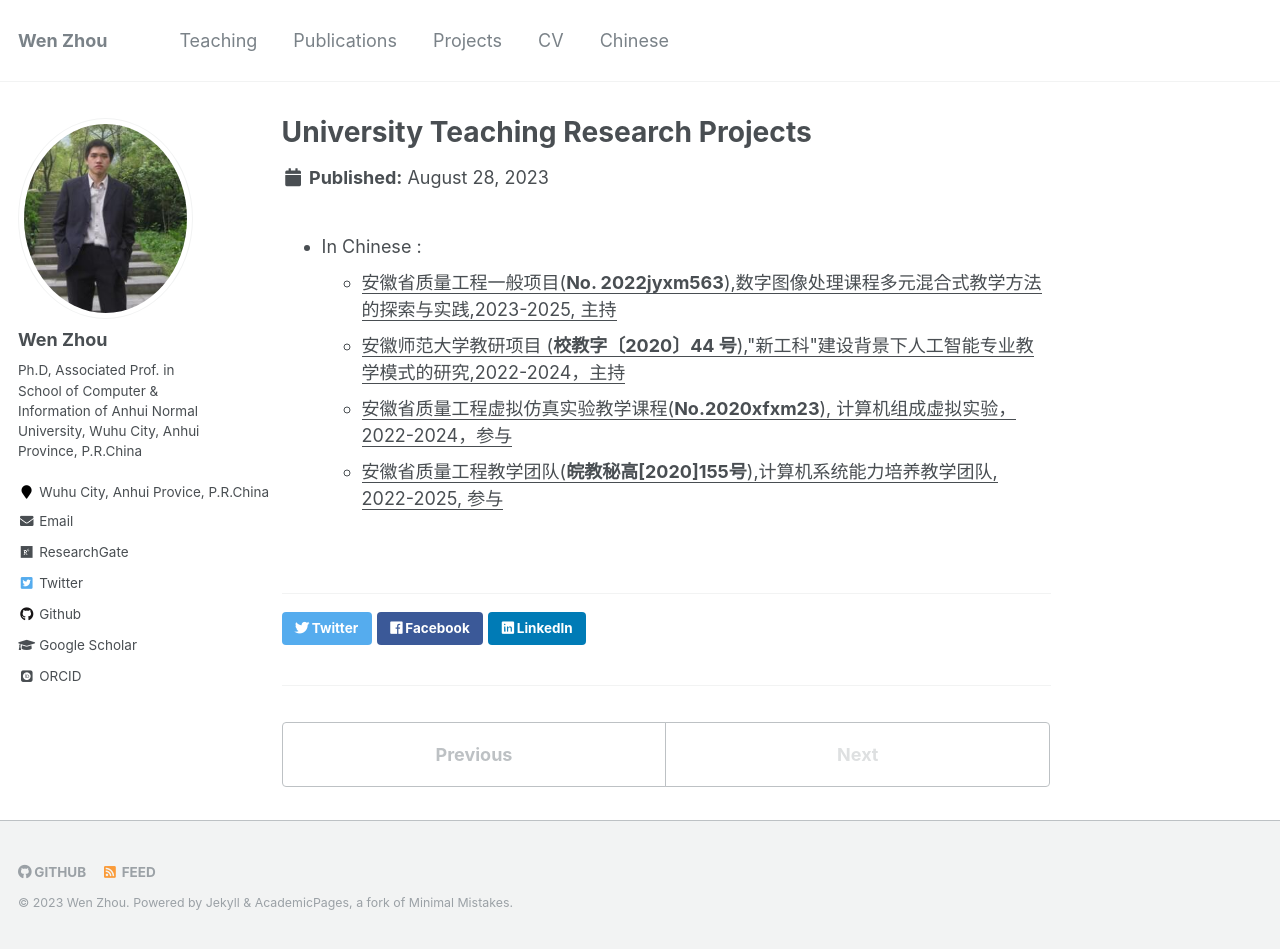
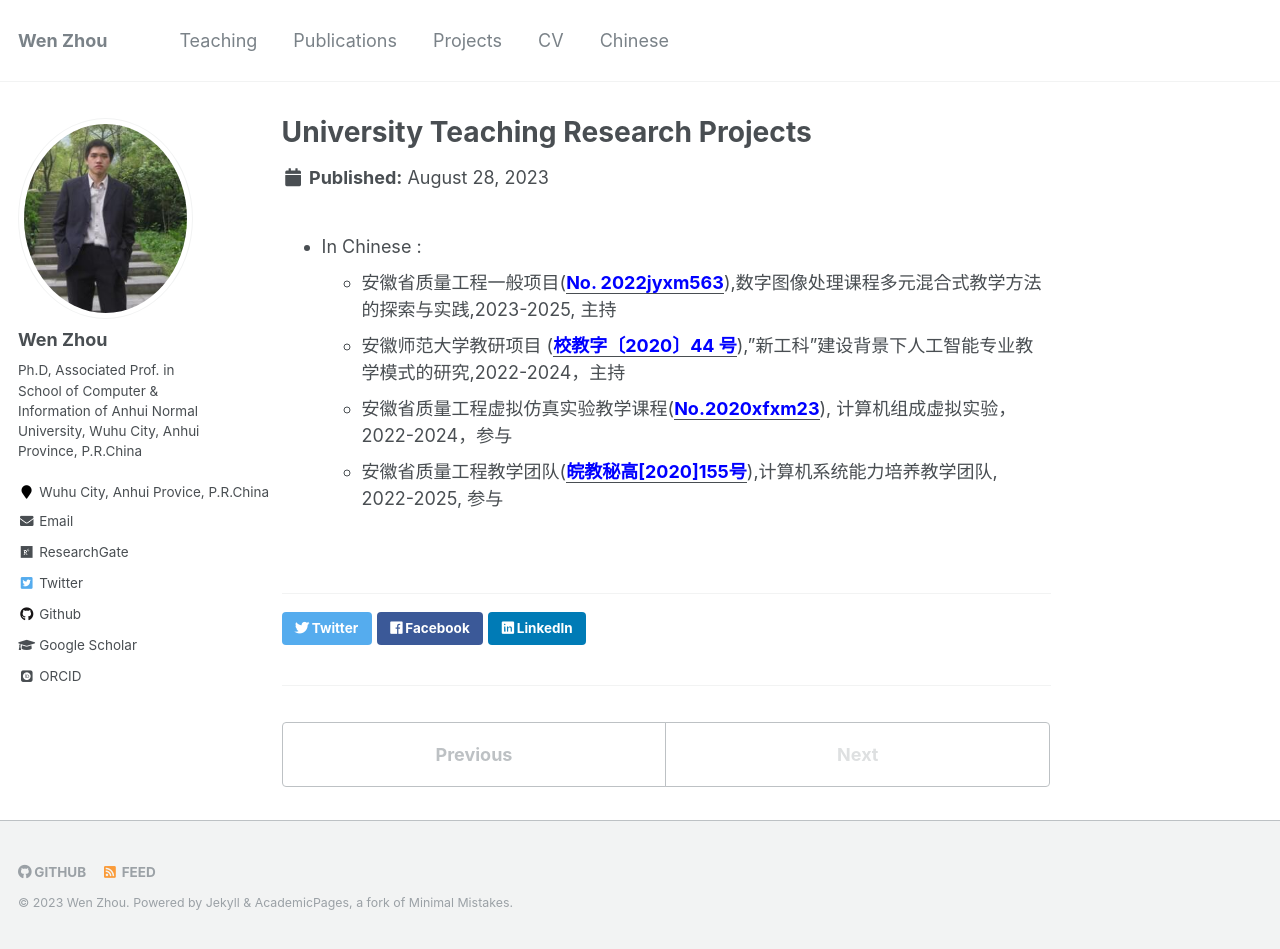
Before and after one commit to zhouwen327/zhouwen327.github.io, a Jekyll site: the page built from _projects/project02.md, in a window 1280 px wide and 949 px high. Built offline with Jekyll 4.4.1, drawn with Linux system fonts in a browser that asks for light colours; some web fonts are replaced.

Commit message:
Update project02.md

```diff
--- a/_projects/project02.md
+++ b/_projects/project02.md
@@ -7,7 +7,7 @@ output: false
 date: August 28th 2023
 ---
 + In Chinese :
-  + <u>安徽省质量工程一般项目(<b>No. 2022jyxm563</b>),数字图像处理课程多元混合式教学方法的探索与实践,2023-2025, 主持</u>
-  + <u>安徽师范大学教研项目 (<b>校教字〔2020〕44 号</b>),"新工科"建设背景下人工智能专业教学模式的研究,2022-2024，主持</u>
-  + <u>安徽省质量工程虚拟仿真实验教学课程(<b>No.2020xfxm23</b>), 计算机组成虚拟实验，2022-2024，参与</u>
-  + <u>安徽省质量工程教学团队(<b>皖教秘高[2020]155号</b>),计算机系统能力培养教学团队, 2022-2025, 参与</u>
+  + 安徽省质量工程一般项目(<font color='blue'><u><b>No. 2022jyxm563</b></u></font>),数字图像处理课程多元混合式教学方法的探索与实践,2023-2025, 主持
+  + 安徽师范大学教研项目 (<font color='blue'><u><b>校教字〔2020〕44 号</b></u></font>),"新工科"建设背景下人工智能专业教学模式的研究,2022-2024，主持
+  + 安徽省质量工程虚拟仿真实验教学课程(<font color='blue'><u><b>No.2020xfxm23</b></u></font>), 计算机组成虚拟实验，2022-2024，参与
+  + 安徽省质量工程教学团队(<font color='blue'><u><b>皖教秘高[2020]155号</b></u></font>),计算机系统能力培养教学团队, 2022-2025, 参与
```
